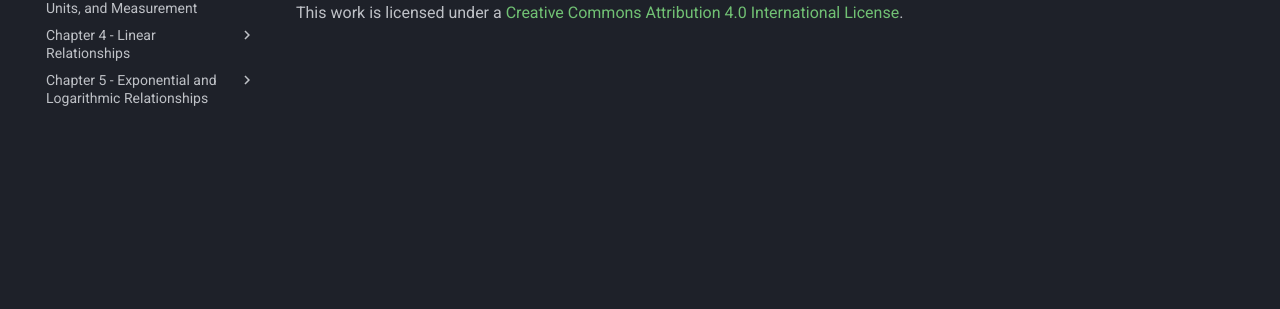
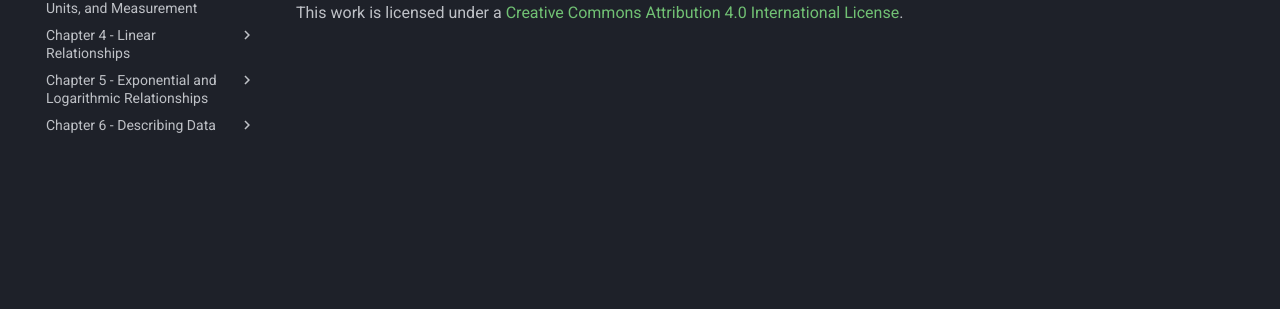
Before and after one commit to wgalbraith/280, an MkDocs documentation site: the page built from docs_student/index.md, in a window 1280 px wide. Shown: the part 274-583 px from the top of the page. Built offline with MkDocs 1.6.1 and Material for MkDocs 9.7.7, drawn with Linux system fonts in a browser that asks for light colours; nearby versions of some CDN libraries; some web fonts are replaced; library files that are not in the unit come from our copies; some of the changed lines change nothing that is shown.

Commit message:
Update mkdocs.yml

```diff
--- a/mkdocs.yml
+++ b/mkdocs.yml
@@ -71,8 +71,8 @@ nav:
       - Logarithmic Scales: exponential-log-scales.md
       - Exponential Exercises: exponential-exercises.md
       - Logarithmic Exercises: logarithm-exercises.md
-  #- Chapter 6 - Distributions and Histograms:
-     # - Concepts: distributions-1-concepts.md
+  - Chapter 6 - Describing Data:
+      - Concepts: center-variation.md
      # - Metrics: distributions-2-metrics.md
     #  - Histogram Case Studies: distributions-case-studies.md
      # - Histograms on the Computer: distributions-computer.md
```
